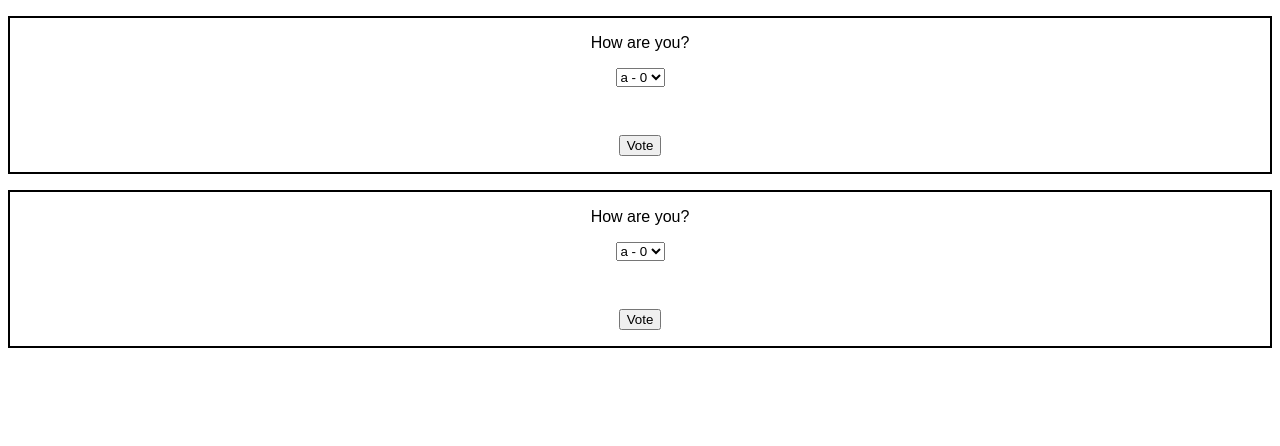
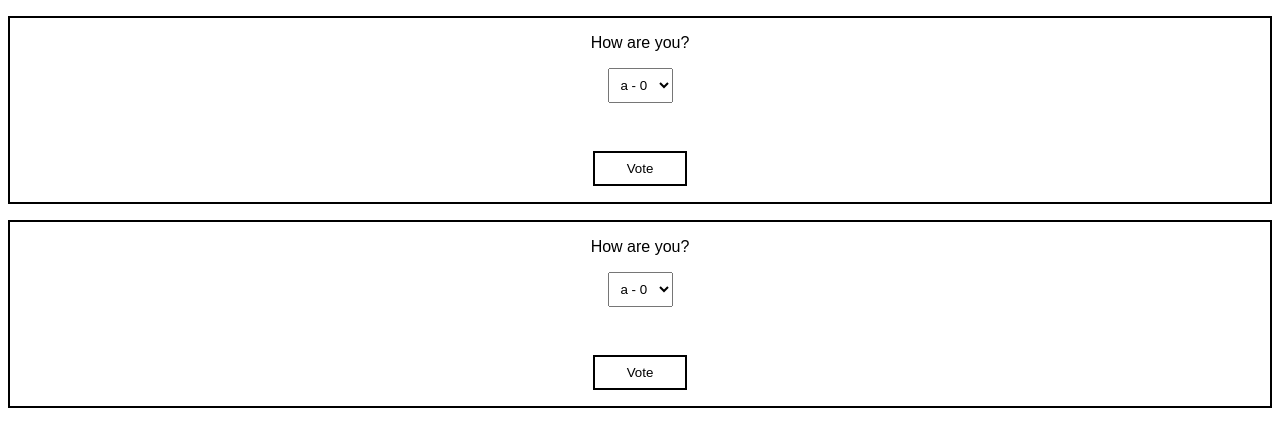
Before and after one commit to iamsomraj/Show-Your-Vote, a React (Create React App) app: page / in a window 1280 px wide. Shown: the top 446 px of the page. Built offline with nearby package versions, Linux system fonts and the light colour scheme.

Commit message:
Added some basic styles

```diff
--- a/src/components/Question.module.css
+++ b/src/components/Question.module.css
@@ -6,3 +6,14 @@
 .question div {
   padding: 1rem;
 }
+
+.question select {
+  padding: 0.5rem;
+}
+
+.question button {
+  border: none;
+  background-color: #fff;
+  padding: 0.5rem 2rem;
+  border: 2px solid #000;
+}
```
